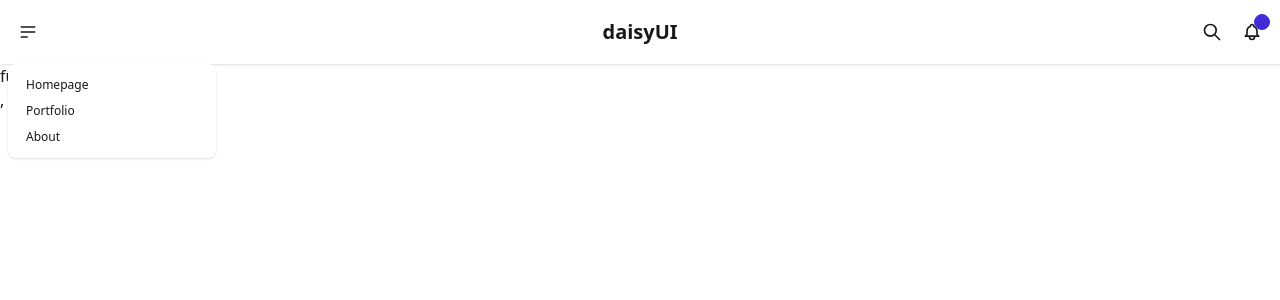
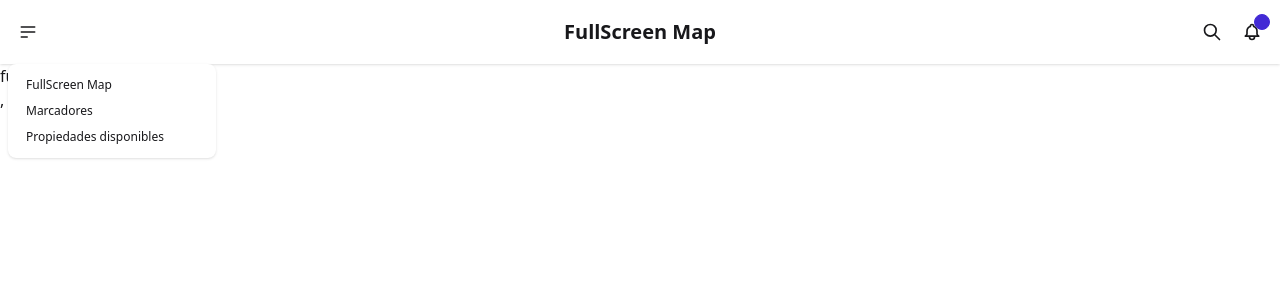
Before and after one commit to aleberlo27/maps-app, an Angular app: page /fullscreen in a window 1280 px wide. Both pictures are taken after a click on the button 28 px from the left and 32 px from the top of the page. Shown: the top 300 px of the page. Built offline with nearby package versions, Linux system fonts and the light colour scheme.

Commit message:
NavBar con el título de las paginas, Observable y Señales

```diff
--- a/src/app/shared/components/navbar/navbar.component.html
+++ b/src/app/shared/components/navbar/navbar.component.html
@@ -7,14 +7,20 @@
       <ul
         tabindex="0"
         class="menu menu-sm dropdown-content bg-base-100 rounded-box z-1 mt-3 w-52 p-2 shadow">
-        <li><a>Homepage</a></li>
-        <li><a>Portfolio</a></li>
-        <li><a>About</a></li>
+
+        @for (route of routes; track route.path) {
+          <li>
+            <a [routerLink]="route.path">{{route.title}}</a>
+          </li>
+        }
       </ul>
     </div>
   </div>
   <div class="navbar-center">
-    <a class="btn btn-ghost text-xl">daisyUI</a>
+    <!-- <a class="btn btn-ghost text-xl">daisyUI</a> -->
+    <a class="btn btn-ghost text-xl">
+      {{pageTitle()}}
+    </a>
   </div>
   <div class="navbar-end">
     <button class="btn btn-ghost btn-circle">
--- a/src/app/shared/components/navbar/navbar.component.ts
+++ b/src/app/shared/components/navbar/navbar.component.ts
@@ -1,8 +1,35 @@
-import { Component } from '@angular/core';
+import { Component, inject, Type } from '@angular/core';
+import { routes } from '../../../app.routes';
+import { NavigationEnd, Resolve, ResolveFn, Router, RouterLink } from '@angular/router';
+import { filter, map, Observable, tap } from 'rxjs';
+import { AsyncPipe } from '@angular/common';
+import {toSignal} from '@angular/core/rxjs-interop';
 
 @Component({
   selector: 'app-navbar',
-  imports: [],
+  imports: [AsyncPipe, RouterLink],
   templateUrl: './navbar.component.html',
 })
-export class NavbarComponent { }
+export class NavbarComponent {
+  //Inyectamos el objeto Router para poder saber en qué ruta http estamos
+  router = inject(Router);
+
+  routes = routes.map( (route) => ({
+    path: route.path,
+    title: `${route.title ?? 'Maps en Angular'}`,
+  })).filter( (route) => route.path != '**');
+
+  // Le ponemos el símbolo de $ para saber que es un observable o toSignal para convertirlo
+  //pageTitle$ = this.router.events.pipe(
+  pageTitle = toSignal(
+    this.router.events.pipe(
+      filter((event) => event instanceof NavigationEnd),
+      //tap permite disparar efectos secundarios
+      //tap( (event) => console.log(event)),
+      //un map para que solo muestre la url del evento
+      map((event) => event.url),
+      //mapeo de la url para mostrar el título de la ruta y no la url
+      map((url) => routes.find((route) => `/${route.path}` == url)?.title ?? 'Mapas'),
+  ));
+
+}
```
